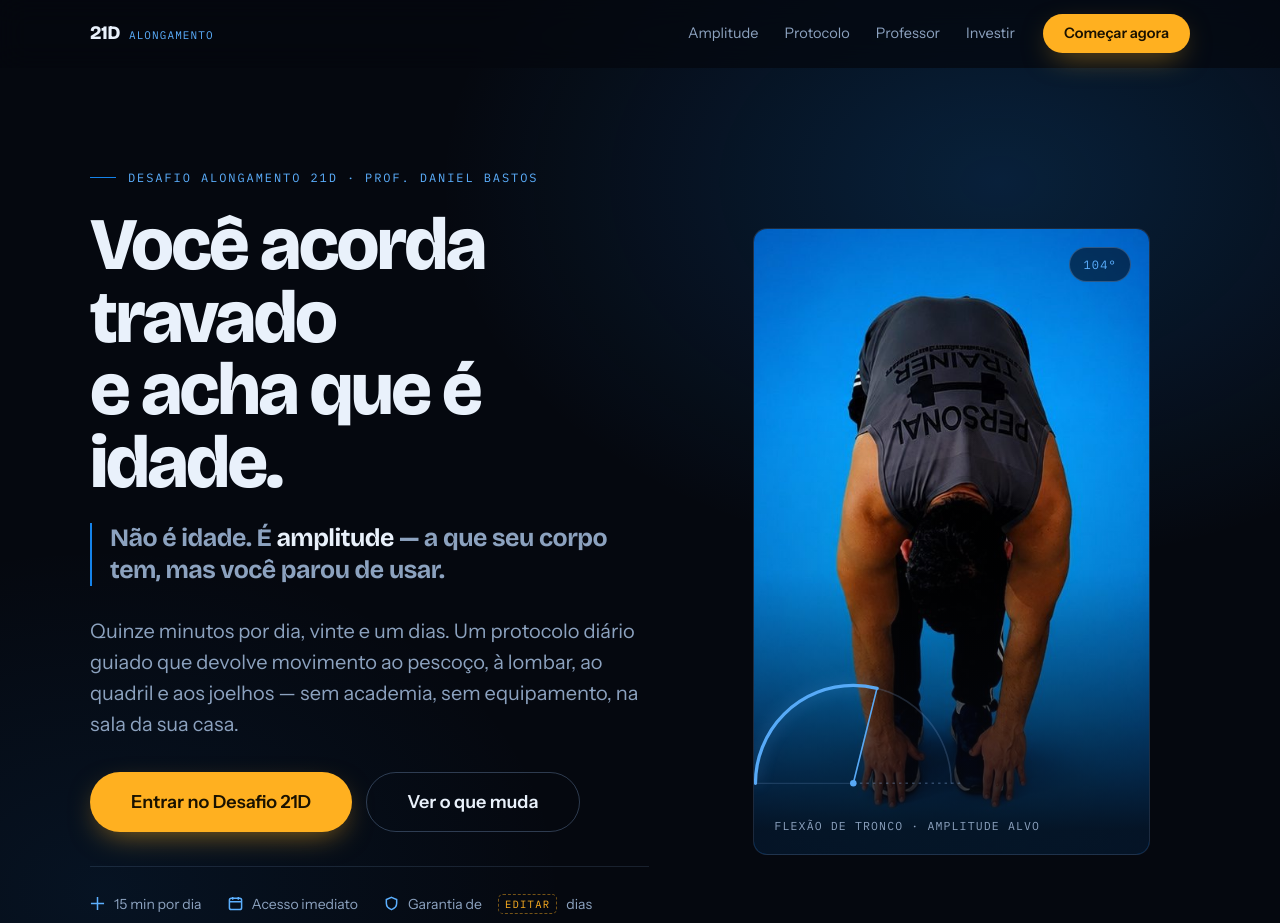
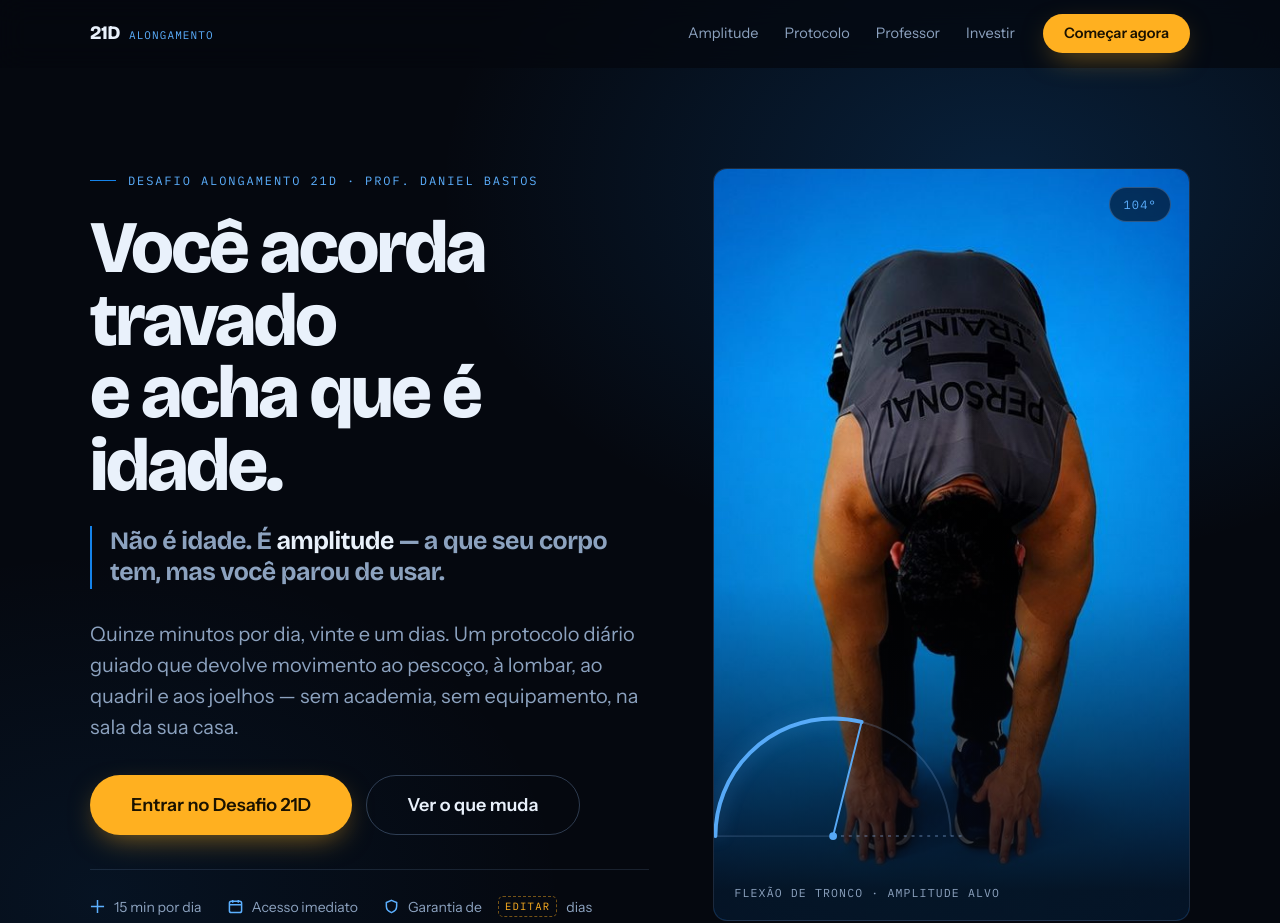
Before and after one commit to leonardohipolito1/danieal-personal-site, a plain HTML site: page index.html in a window 1280 px wide. Shown: the top 923 px of the page. Drawn offline with Linux system fonts and the light colour scheme.

Commit message:
Corrige layout dos cards antes/depois
O reset nao zerava a margem padrao de <figure> (1em 40px do UA
stylesheet), entao cada .ba__card perdia 80px de largura dentro da
coluna do grid. Sem height:auto no reset de img, o atributo
height="790" tambem vencia o aspect-ratio do CSS e esticava a foto
para 790px de altura, fazendo o object-fit:cover recortar a imagem
em tiras verticais.

Co-Authored-By: Claude Opus 5 <noreply@anthropic.com>

```diff
--- a/index.html
+++ b/index.html
@@ -58,7 +58,8 @@ body{
   -webkit-font-smoothing:antialiased;
   overflow-x:hidden;
 }
-img{max-width:100%;display:block}
+img{max-width:100%;height:auto;display:block}
+figure{margin:0}
 a{color:inherit}
 
 /* ---- shared layout ---- */
```
